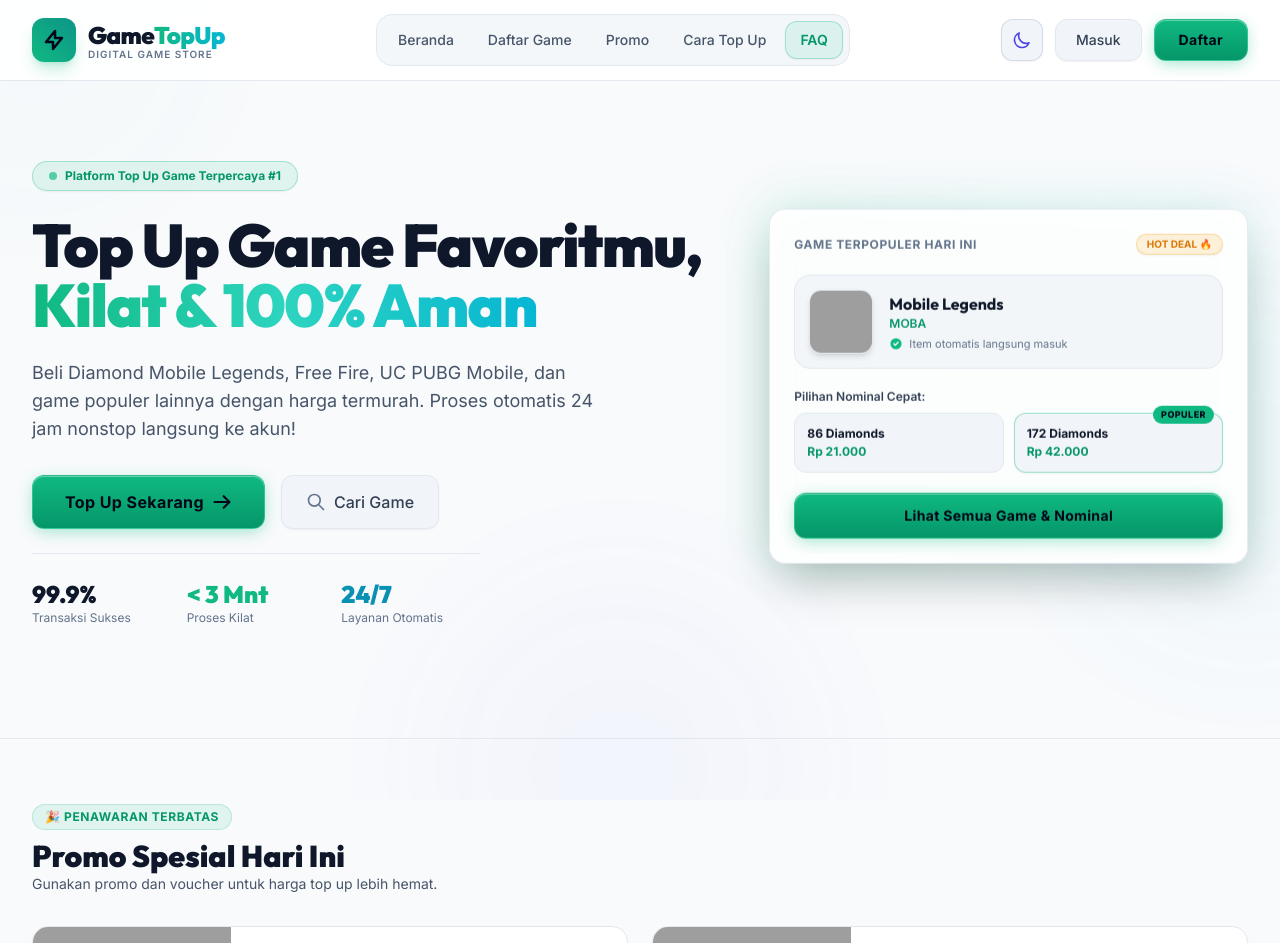
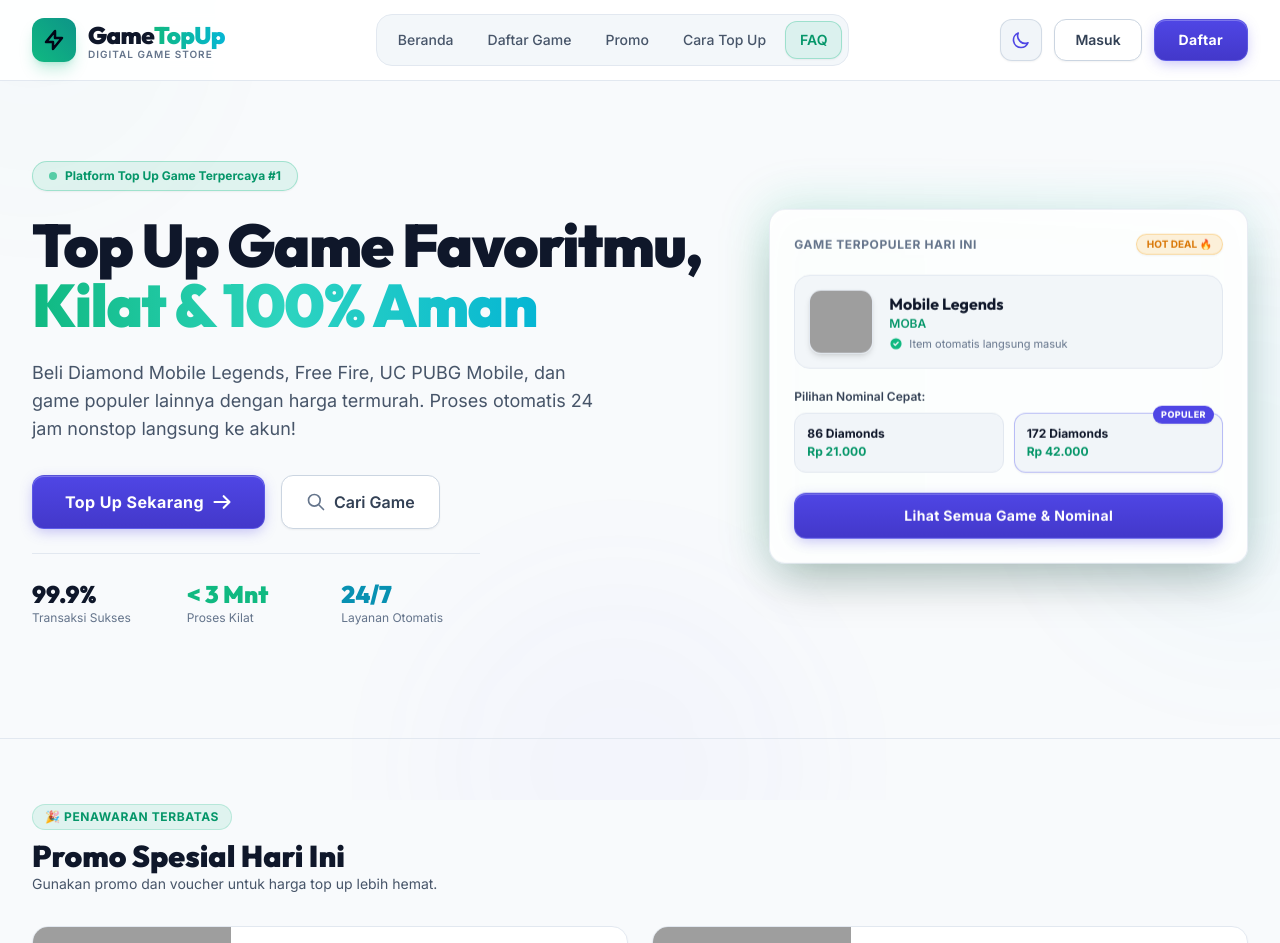
Before and after one commit to gueewazz19/FawThar-Top-Up-, a Laravel app: page / in a window 1280 px wide. Shown: the top 943 px of the page. Run offline with Laravel 10, Linux system fonts and the light colour scheme; data comes from the database, SQL or seed files in the repository; style sheets or scripts are compiled from the project's sources; grey boxes are pictures that could not be loaded.

Commit message:
feat(ui): redesign button palette to eye-friendly Royal Electric Indigo for both light and dark modes

```diff
--- a/resources/css/app.css
+++ b/resources/css/app.css
@@ -41,19 +41,19 @@
     @apply text-emerald-600 dark:text-emerald-400 bg-emerald-500/10 dark:bg-emerald-500/15 border-emerald-500/30 dark:border-emerald-500/40 shadow-sm dark:shadow-[0_0_18px_rgba(16,185,129,0.3)] font-semibold;
   }
 
-  /* Handcrafted, Non-AI Buttons */
+  /* Handcrafted, Non-AI Buttons (Eye-Friendly Royal Indigo Palette) */
   .btn-primary {
-    @apply relative inline-flex items-center justify-center px-6 py-2.5 rounded-xl font-bold text-sm tracking-wide text-slate-950 bg-gradient-to-b from-[#10B981] to-[#059669] hover:from-[#34D399] hover:to-[#10B981] border border-emerald-300/40 shadow-[0_4px_16px_rgba(16,185,129,0.35)] hover:shadow-[0_6px_24px_rgba(16,185,129,0.55)] active:translate-y-0.5 transition-all duration-200 cursor-pointer disabled:opacity-50 disabled:cursor-not-allowed overflow-hidden;
-    box-shadow: inset 0 1px 0 rgba(255, 255, 255, 0.35), 0 4px 16px -2px rgba(16, 185, 129, 0.4);
+    @apply relative inline-flex items-center justify-center px-6 py-2.5 rounded-xl font-bold text-sm tracking-wide text-white bg-gradient-to-b from-indigo-600 to-indigo-700 hover:from-indigo-500 hover:to-indigo-600 dark:from-indigo-500 dark:to-indigo-600 dark:hover:from-indigo-400 dark:hover:to-indigo-500 border border-indigo-400/30 dark:border-indigo-300/30 shadow-[0_4px_14px_rgba(79,70,229,0.30)] hover:shadow-[0_6px_22px_rgba(79,70,229,0.45)] dark:shadow-[0_4px_20px_rgba(99,102,241,0.40)] dark:hover:shadow-[0_6px_28px_rgba(99,102,241,0.55)] active:translate-y-0.5 transition-all duration-200 cursor-pointer disabled:opacity-50 disabled:cursor-not-allowed overflow-hidden;
+    box-shadow: inset 0 1px 0 rgba(255, 255, 255, 0.25), 0 4px 14px -2px rgba(79, 70, 229, 0.35);
   }
 
   .btn-secondary {
-    @apply inline-flex items-center justify-center px-5 py-2.5 rounded-xl font-medium text-sm text-slate-700 dark:text-slate-200 bg-slate-100 hover:bg-slate-200 dark:bg-[#121B2D]/90 dark:hover:bg-[#1A263E] border border-slate-200 dark:border-slate-700/80 hover:border-slate-300 dark:hover:border-slate-500 hover:text-slate-900 dark:hover:text-white shadow-sm active:translate-y-0.5 transition-all duration-200 cursor-pointer;
+    @apply inline-flex items-center justify-center px-5 py-2.5 rounded-xl font-semibold text-sm text-slate-700 hover:text-slate-950 dark:text-slate-200 dark:hover:text-white bg-white hover:bg-slate-100 dark:bg-[#121B2D]/90 dark:hover:bg-[#1A263E] border border-slate-300 hover:border-slate-400 dark:border-slate-700/80 dark:hover:border-slate-500 shadow-sm active:translate-y-0.5 transition-all duration-200 cursor-pointer;
   }
 
   .btn-accent {
-    @apply inline-flex items-center justify-center px-5 py-2.5 rounded-xl font-bold text-sm text-slate-950 bg-gradient-to-b from-amber-400 to-amber-500 hover:from-amber-300 hover:to-amber-400 border border-amber-200/60 shadow-[0_4px_16px_rgba(245,158,11,0.35)] hover:shadow-[0_6px_22px_rgba(245,158,11,0.5)] active:translate-y-0.5 transition-all duration-200 cursor-pointer;
-    box-shadow: inset 0 1px 0 rgba(255, 255, 255, 0.4), 0 4px 16px -2px rgba(245, 158, 11, 0.4);
+    @apply inline-flex items-center justify-center px-5 py-2.5 rounded-xl font-bold text-sm text-white bg-gradient-to-b from-amber-500 to-amber-600 hover:from-amber-400 hover:to-amber-500 border border-amber-300/40 shadow-[0_4px_14px_rgba(245,158,11,0.30)] hover:shadow-[0_6px_20px_rgba(245,158,11,0.45)] active:translate-y-0.5 transition-all duration-200 cursor-pointer;
+    box-shadow: inset 0 1px 0 rgba(255, 255, 255, 0.3), 0 4px 14px -2px rgba(245, 158, 11, 0.35);
   }
 
   .btn-danger {
@@ -61,7 +61,7 @@
   }
 
   .form-input {
-    @apply w-full bg-white dark:bg-dark-bg border border-slate-300 dark:border-dark-border rounded-xl px-4 py-2.5 text-sm text-slate-900 dark:text-slate-100 placeholder-slate-400 dark:placeholder-slate-500 focus:outline-none focus:border-emerald-500 dark:focus:border-emerald-400 focus:ring-1 focus:ring-emerald-500 dark:focus:ring-emerald-400 transition-colors duration-150;
+    @apply w-full bg-white dark:bg-dark-bg border border-slate-300 dark:border-dark-border rounded-xl px-4 py-2.5 text-sm text-slate-900 dark:text-slate-100 placeholder-slate-400 dark:placeholder-slate-500 focus:outline-none focus:border-indigo-500 dark:focus:border-indigo-400 focus:ring-1 focus:ring-indigo-500 dark:focus:ring-indigo-400 transition-colors duration-150;
   }
 
   .badge-status {
--- a/resources/views/home.blade.php
+++ b/resources/views/home.blade.php
@@ -98,8 +98,8 @@
                                     <div class="text-xs font-bold text-slate-900 dark:text-white">86 Diamonds</div>
                                     <div class="text-xs text-emerald-600 dark:text-emerald-400 font-bold mt-0.5">Rp 21.000</div>
                                 </div>
-                                <div class="p-3 rounded-xl bg-slate-100 dark:bg-[#0B101D] border border-emerald-500/40 text-left relative shadow-sm">
-                                    <span class="absolute -top-2 right-2 text-[9px] bg-emerald-500 text-slate-950 font-black px-2 py-0.5 rounded-full uppercase tracking-wider">Populer</span>
+                                <div class="p-3 rounded-xl bg-slate-100 dark:bg-[#0B101D] border border-indigo-500/40 text-left relative shadow-sm">
+                                    <span class="absolute -top-2 right-2 text-[9px] bg-indigo-600 text-white font-black px-2 py-0.5 rounded-full uppercase tracking-wider shadow-sm">Populer</span>
                                     <div class="text-xs font-bold text-slate-900 dark:text-white">172 Diamonds</div>
                                     <div class="text-xs text-emerald-600 dark:text-emerald-400 font-bold mt-0.5">Rp 42.000</div>
                                 </div>
```
